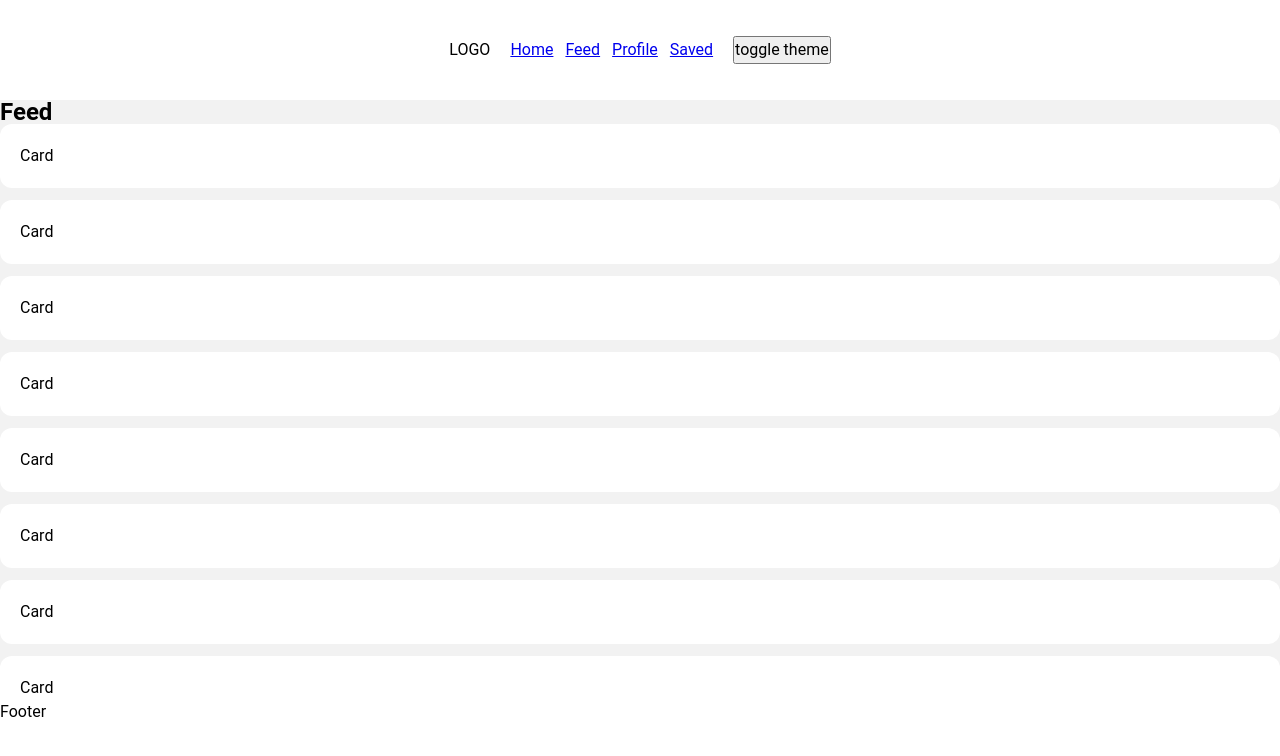
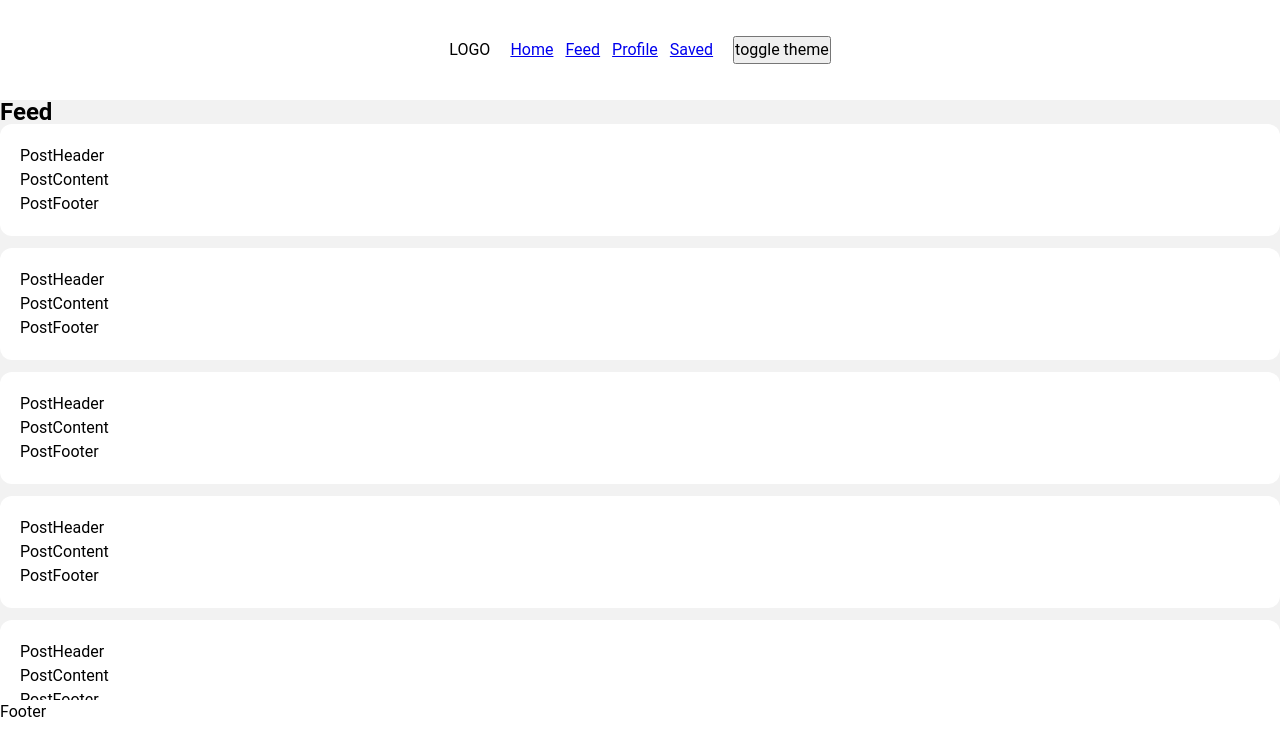
Before and after one commit to nickkupriyan0v/news-app, a React (Vite) app: page /feed in a window 1280 px wide. Shown: the top 756 px of the page. Built offline with nearby package versions, Linux system fonts and the light colour scheme.

Commit message:
added Post entity

```diff
--- /dev/null
+++ b/src/entities/Post/index.ts
@@ -0,0 +1 @@
+export { Post } from './ui/Post/Post';
--- /dev/null
+++ b/src/entities/Post/ui/Post/Post.tsx
@@ -0,0 +1,15 @@
+import { Card } from '~shared/ui/Card';
+import { PostHeader } from '../PostHeader/PostHeader';
+import { PostContent } from '../PostContent/PostContent';
+import { PostFooter } from '../PostFooter/PostFooter';
+// import s from './Post.module.scss';
+
+export const Post = () => {
+    return (
+        <Card>
+            <PostHeader />
+            <PostContent />
+            <PostFooter />
+        </Card>
+    );
+};
--- /dev/null
+++ b/src/entities/Post/ui/PostContent/PostContent.tsx
@@ -0,0 +1,3 @@
+export const PostContent = () => {
+    return <div>PostContent</div>;
+};
--- /dev/null
+++ b/src/entities/Post/ui/PostFooter/PostFooter.tsx
@@ -0,0 +1,3 @@
+export const PostFooter = () => {
+    return <div>PostFooter</div>;
+};
--- /dev/null
+++ b/src/entities/Post/ui/PostHeader/PostHeader.tsx
@@ -0,0 +1,3 @@
+export const PostHeader = () => {
+    return <div>PostHeader</div>;
+};
--- a/src/pages/Feed/ui/Feed.tsx
+++ b/src/pages/Feed/ui/Feed.tsx
@@ -1,5 +1,5 @@
-import { Card } from '~shared/ui/Card';
 import s from './Feed.module.scss';
+import { Post } from '~entities/Post';
 
 export const Feed = () => {
     const newsList = new Array(20).fill(1).map((_, index) => ({ id: index }));
@@ -10,7 +10,7 @@ export const Feed = () => {
             <div className={s.newsList}>
                 {newsList.map((item) => (
                     <div key={item.id}>
-                        <Card />
+                        <Post />
                     </div>
                 ))}
             </div>
--- a/src/shared/ui/Card/Card.tsx
+++ b/src/shared/ui/Card/Card.tsx
@@ -1,5 +1,11 @@
+import { FC, ReactNode } from 'react';
 import s from './Card.module.scss';
 
-export const Card = () => {
-    return <div className={s.card}>Card</div>;
+type CardProps = {
+    children?: ReactNode;
 };
+
+export const Card: FC<CardProps> = (props) => {
+    const { children } = props;
+    return <div className={s.card}>{children}</div>;
+};
```
Also changed, not shown: src/entities/Post/ui/Post/Post.module.scss (added), src/entities/Post/ui/PostContent/PostContent.module.tsx (added), src/entities/Post/ui/PostFooter/PostFooter.module.scss (added), src/entities/Post/ui/PostHeader/PostHeader.module.scss (added).
